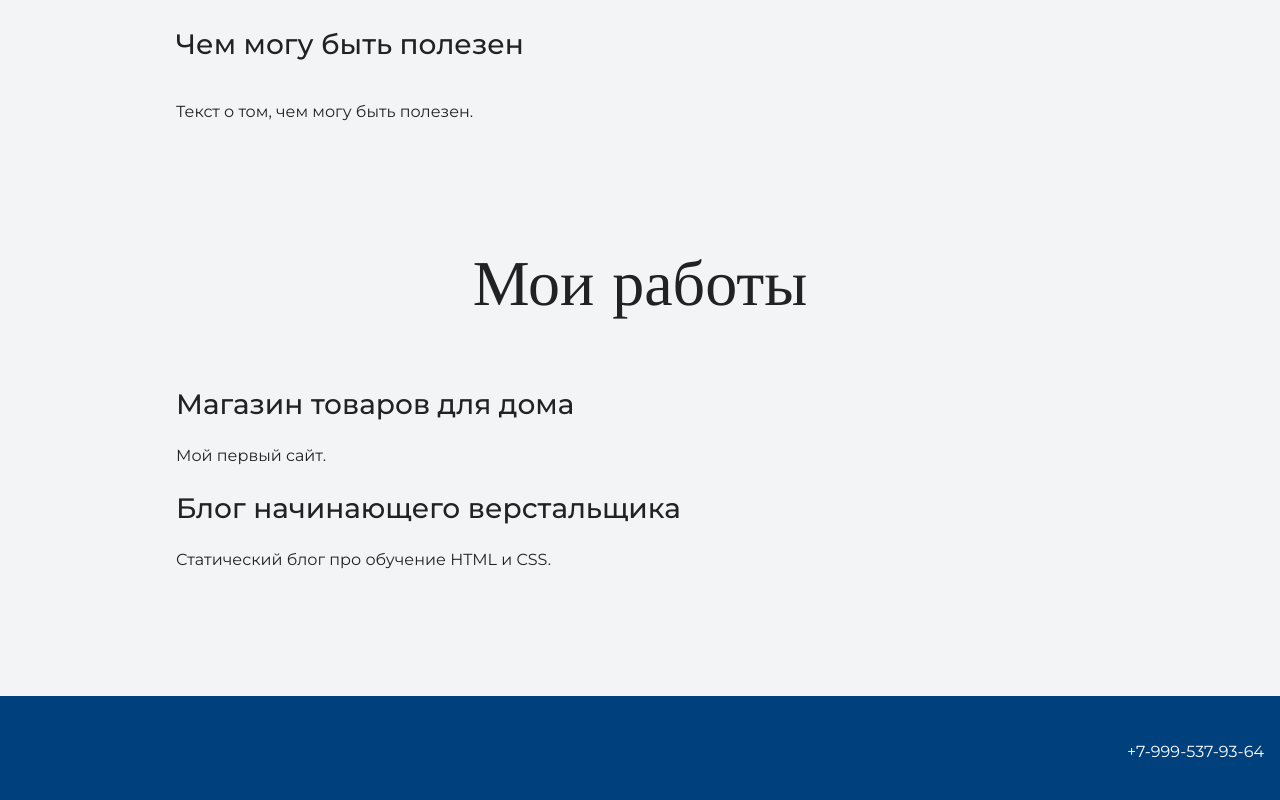
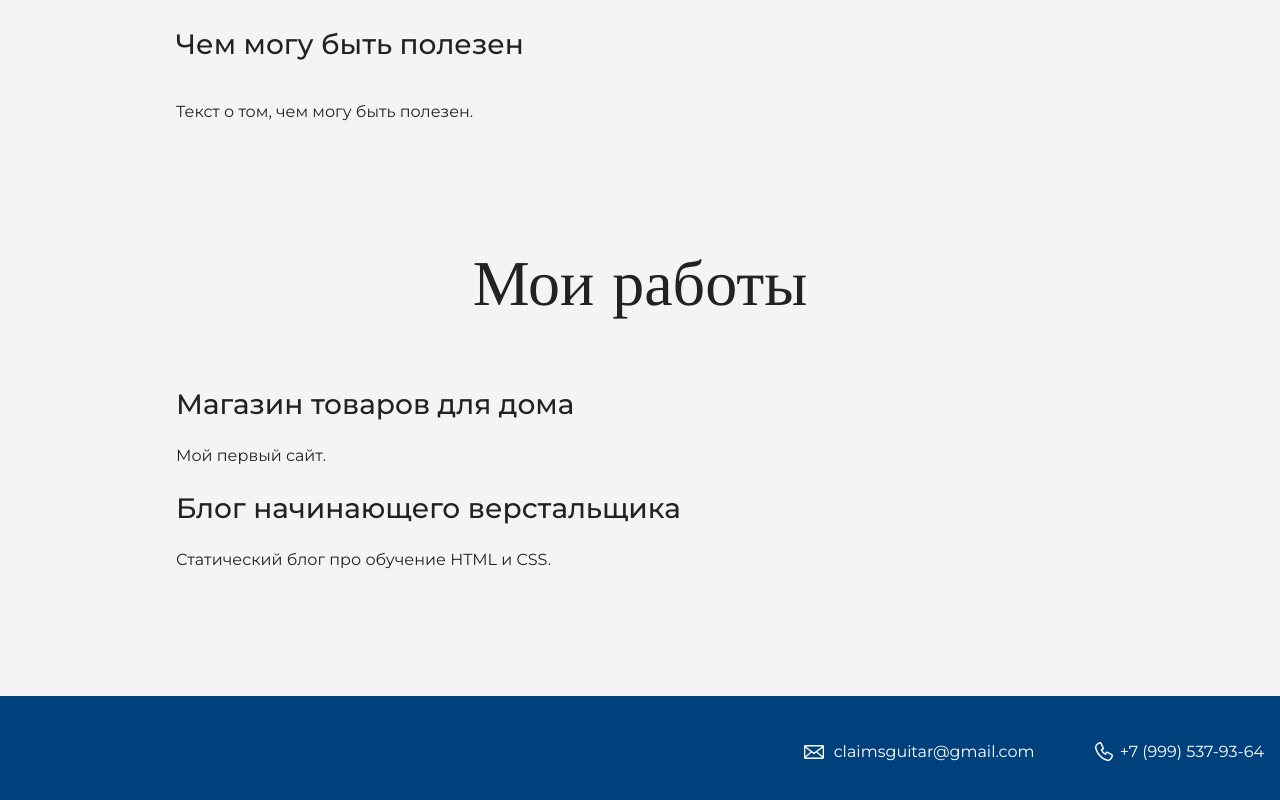
Before and after one commit to Mishgun666/training_site, a plain HTML site: page index.html in a window 1280 px wide. Shown: the part 1268-2068 px from the top of the page. Drawn offline with nearby package versions, Linux system fonts and the light colour scheme.

Commit message:
footer changes

```diff
--- a/index.html
+++ b/index.html
@@ -39,7 +39,9 @@
     </section>
 
     <footer class="page-footer">
-      <div class="container">+7-999-537-93-64</div>
+      <div class="container">
+        <a class="footer-email" href="mailto:claimsguitar@gmail.com">claimsguitar@gmail.com</a>
+        <a class="footer-phone" href="tel:+79995379364">+7 (999) 537-93-64</a></div>
     </footer>
   </body>
 </html>
```
